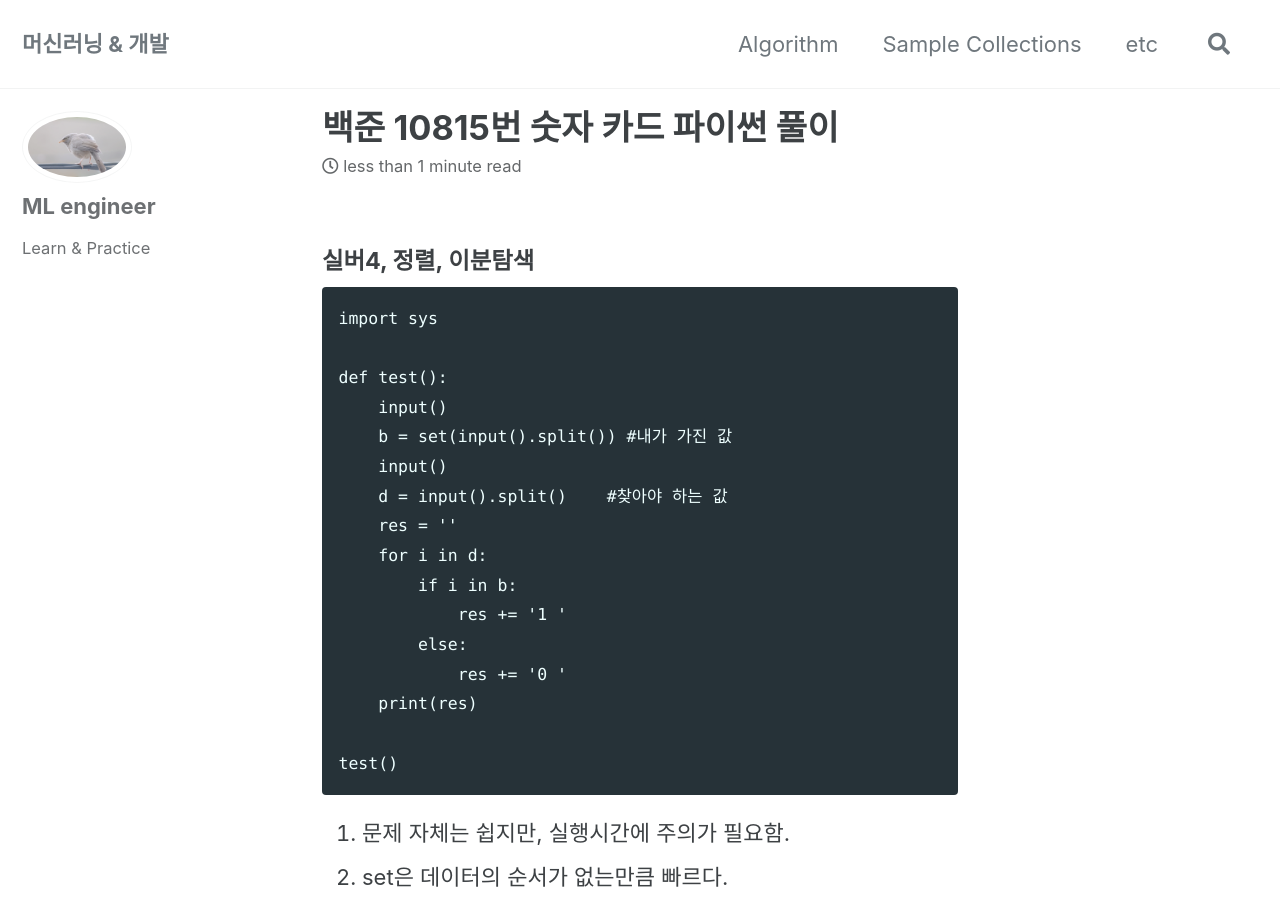
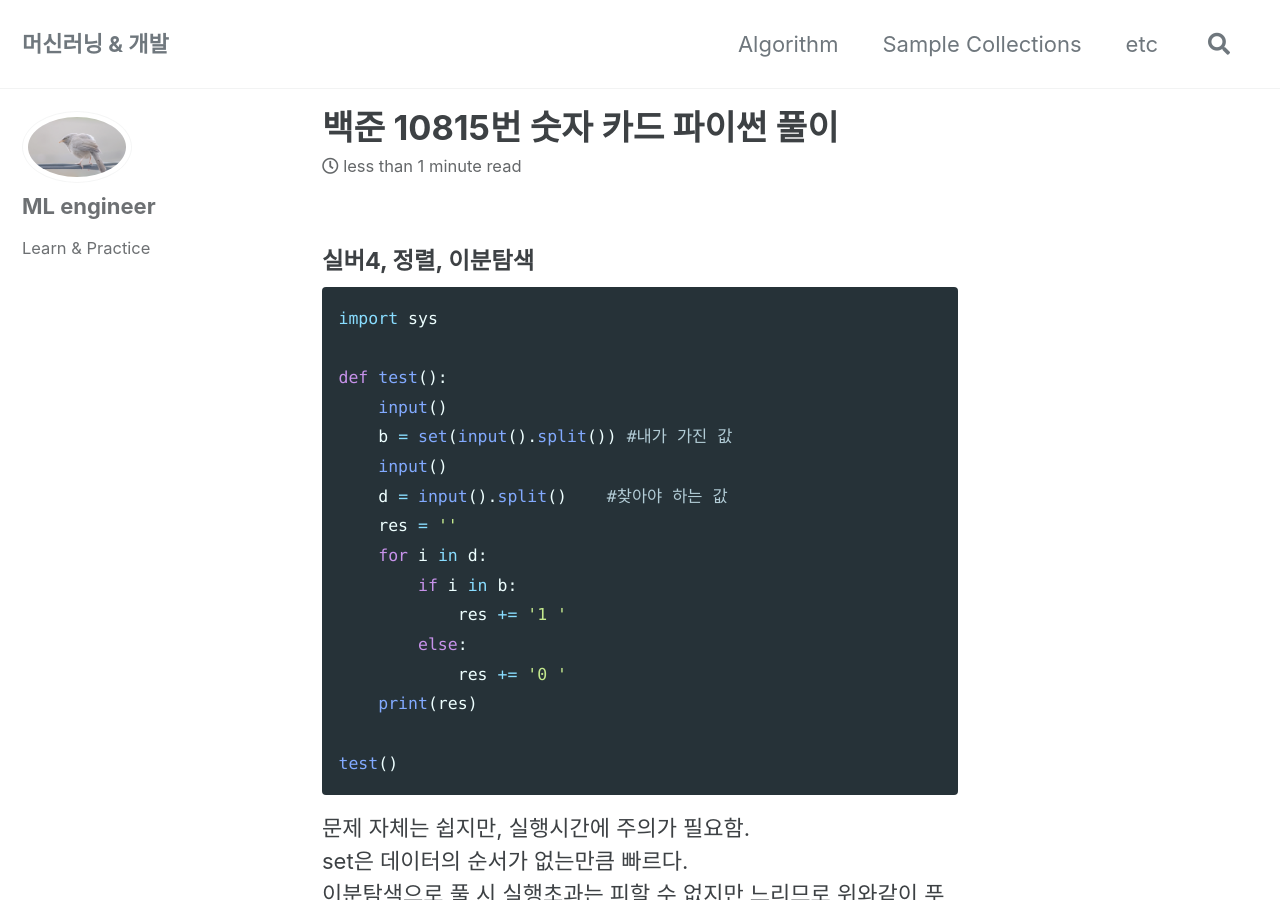
Before and after one commit to Donghee4/Donghee4.github.io, a Jekyll site: the page built from _posts/2022-02-03-33.md, in a window 1280 px wide and 900 px high. Built offline with Jekyll 4.4.1, drawn with Linux system fonts in a browser that asks for light colours; cached includes are drawn as plain includes; some of the changed lines change nothing that is shown.

Commit message:
숫자 카드

````diff
--- a/_posts/2022-02-03-33.md
+++ b/_posts/2022-02-03-33.md
@@ -5,7 +5,7 @@ title: "백준 10815번 숫자 카드 파이썬 풀이"
 ---
 #### 실버4, 정렬, 이분탐색
 
-```
+```py
 import sys
 
 def test():
@@ -23,9 +23,9 @@ def test():
 
 test()
 ```
-1. 문제 자체는 쉽지만, 실행시간에 주의가 필요함.<br>
-2. set은 데이터의 순서가 없는만큼 빠르다.<br>
-3. 이분탐색으로 풀 시 실행초과는 피할 수 없지만 느리므로 위와같이 푸는 것이 좋다.<br>
+문제 자체는 쉽지만, 실행시간에 주의가 필요함.<br>
+set은 데이터의 순서가 없는만큼 빠르다.<br>
+이분탐색으로 풀 시 실행초과는 피할 수 없지만 느리므로 위와같이 푸는 것이 좋다.<br>
 
 **느낀점**<br>
 함수를 이용하는 것이 이용하지 않은 경우보다 30% 빨랐다.<br>
````
